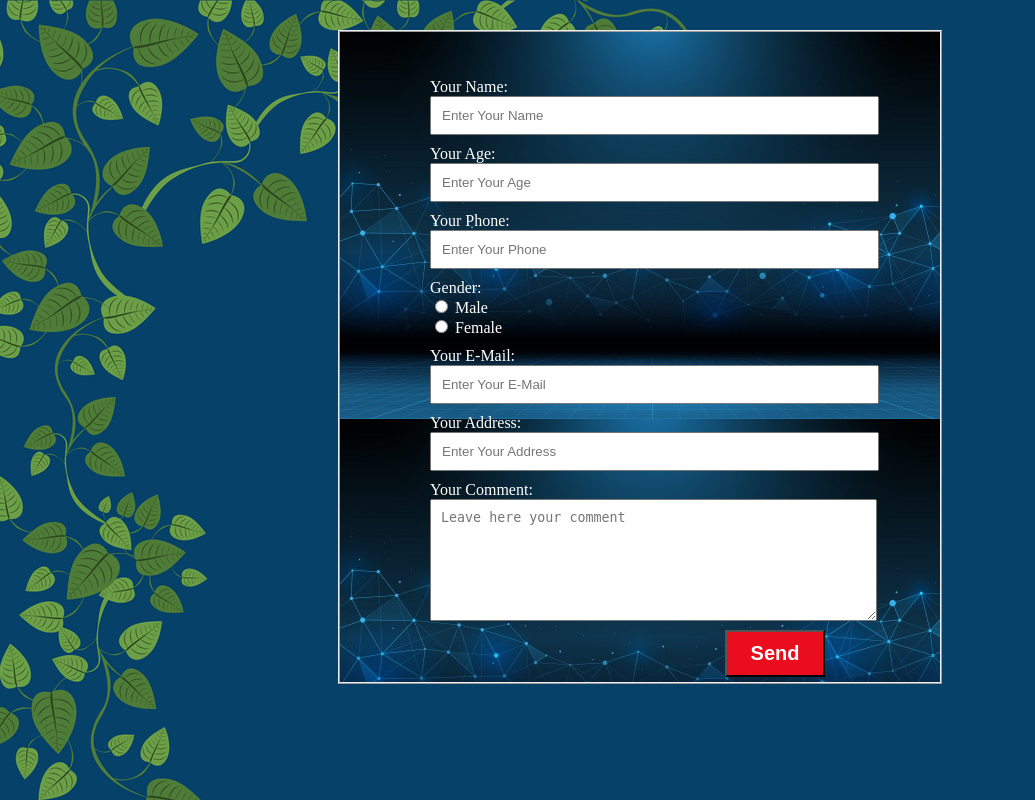
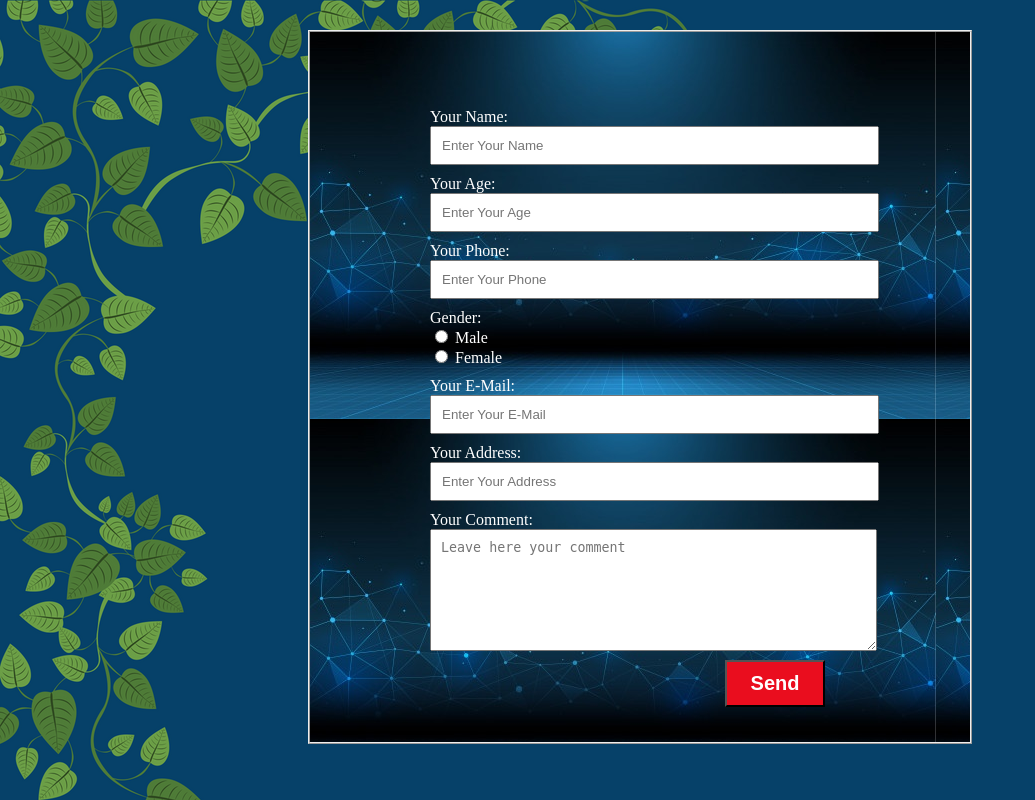
Before and after one commit to ahmedhosny0/TheProgrammer.com, a PHP site: page /Tech_Website/comment/ in a window 1280 px wide. Shown: the whole page, without its empty margins (0-1035 px from the left). Run offline with PHP 8.4, Linux system fonts and the light colour scheme.

Commit message:
Update form.css

```diff
--- a/css/form.css
+++ b/css/form.css
@@ -8,7 +8,7 @@ background-image: url(https://raw.githack.com/ahmedhosny0/TheProgrammer.com/mast
     height:600px;
     margin: 30px auto;
     background-image: url(https://raw.githack.com/ahmedhosny0/TheProgrammer.com/master/img/tech.jpg);
-    padding: 25px;
+    padding: 55px;
     color:white;
 }
 #btn-submit{
```
